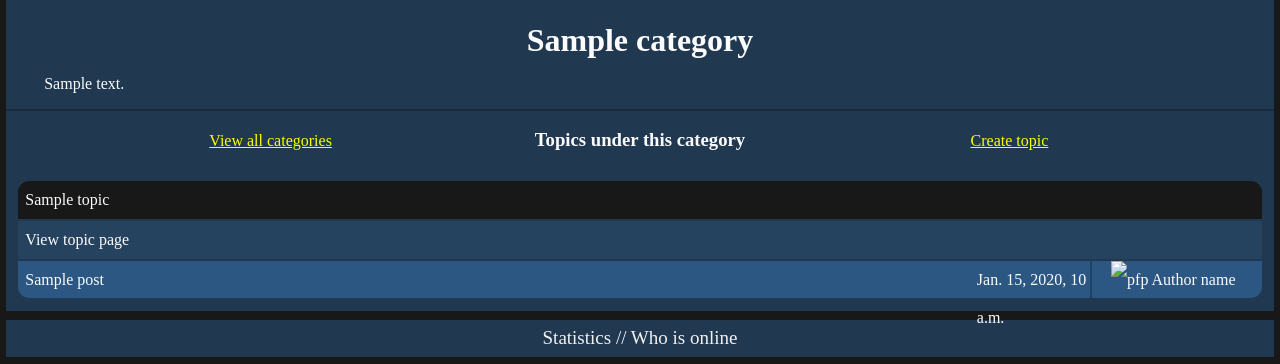
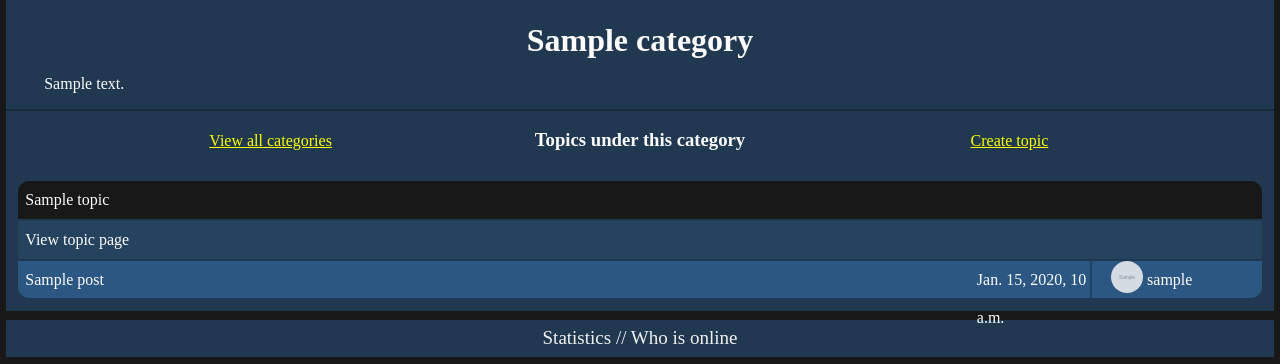
Before and after one commit to Bohdanken/Formula1, a Django app: a page that uses templates/formula/nested.html in a window 1280 px wide. Shown: the part 222-586 px from the top of the page. Run offline with Django 3.2, Linux system fonts and the light colour scheme; tables that the repository leaves empty hold one stand-in row (values such as "Sample post"); grey boxes marked "Sample" are stand-in pictures.

Commit message:
Posts in category and topic pages should now show author details

```diff
--- a/formula/views.py
+++ b/formula/views.py
@@ -52,8 +52,7 @@ def list_topics(request, category_slug):
         category = Category.objects.get(slug=category_slug)
         topics = Topic.objects.filter(category=category)
         context_dict['category'] = category
-        context_dict['topics'] = {topic : list(sorted(Post.objects.filter(topic=topic), key = lambda post : post.viewership))[:3] for topic in topics}
-
+        context_dict['topics'] = { topic : [{'post' : post, 'pfp' : UserProfile.objects.get(user = post.author).picture} for post in list(sorted(Post.objects.filter(topic=topic), key = lambda post : post.viewership))[:3]] for topic in topics }
         return render(request, APP_NAME+'/category.html', context=context_dict)
 
     except Category.DoesNotExist:
@@ -69,7 +68,9 @@ def list_posts(request, category_slug, topic_slug):
         context_dict['category'] = category
         context_dict['topic'] = topic
         posts = Post.objects.filter(topic=topic)
-        context_dict['topics'] = { topic : posts }
+        context_dict['topics'] = {
+            topic : [{'post' : post, 'pfp' : UserProfile.objects.get(user = post.author).picture} for post in posts]
+        }
 
         return render(request, APP_NAME+'/topic.html', context=context_dict)
 
--- a/static/css/nested.css
+++ b/static/css/nested.css
@@ -54,3 +54,15 @@ hr {
 	flex-grow: 1;
 	flex-basis: 0;
 }
+
+img.pfp {
+	border-radius: 50%;
+	width: 2em;
+	height: 2em;
+}
+
+.author-details > div {
+	display: inline-block;
+	height: 100%;
+	vertical-align: top;
+}
--- a/templates/formula/nested.html
+++ b/templates/formula/nested.html
@@ -31,17 +31,17 @@
 						View topic page
 					</a>
 				{% endif %}
-				{% for post in posts %}
-					<a  href="{% url 'formula:post' category.slug topic.slug post.slug %}">
-						<span>{{ post.title }}</span>
+				{% for post_data in posts %}
+					<a  href="{% url 'formula:post' category.slug topic.slug post_data.post.id %}">
+						<span>{{ post_data.post.title }}</span>
 						<div class="space"></div>
 						<div class="post-details" style="width: 3cm;">
-							{{ post.date_added }}
+							{{ post_data.post.date_added }}
 						</div>
 						<hr>
 						<div class="author-details" style="width: 4cm;">
-							<img alt="pfp" />
-							<span>Author name</span>
+							<img src="{{ post_data.pfp.url }}" alt="pfp" class="pfp"/>
+							<div>{{ post_data.post.author.username }}</div>
 						</div>
 					</a>
 				{% empty %}
```
